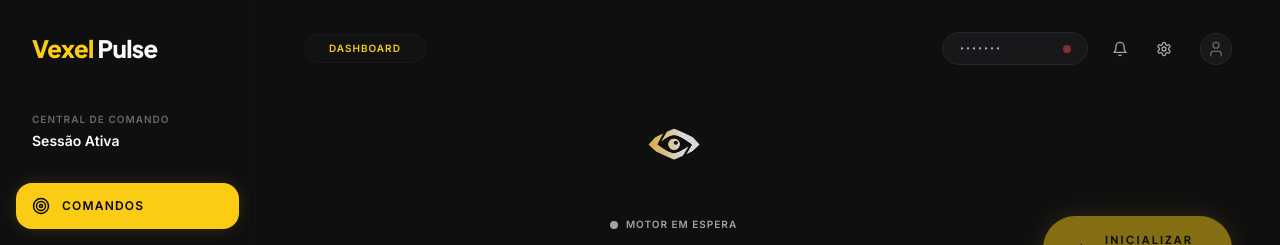
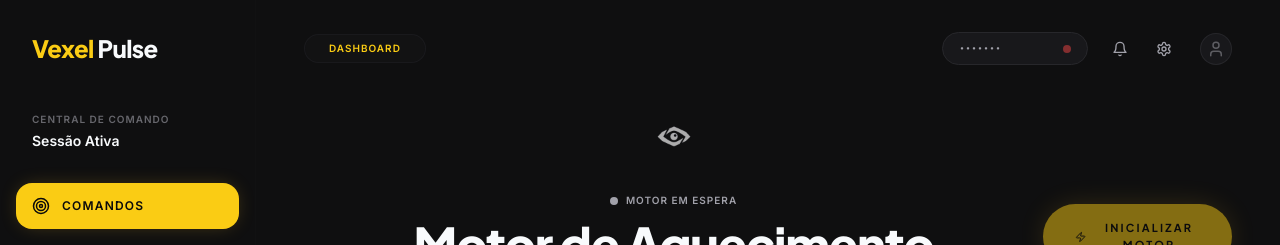
Before and after one commit to jonhnepul16-alt/adspower_manager_v2, a React (Vite) app in the folder frontend/: page / in a window 1280 px wide. Shown: the top 245 px of the page. Built offline with nearby package versions, Linux system fonts and the light colour scheme; no server answers; the HTML template or start-up script is replaced by a standard one.

Commit message:
style: Ajusta tamanho do logo e animação laser apenas no hover

```diff
--- a/frontend/src/index.css
+++ b/frontend/src/index.css
@@ -5,15 +5,6 @@
 @tailwind utilities;
 
 @layer base {
-
-  @keyframes laserSweep {
-    0% { transform: translateX(-100%); }
-    100% { transform: translateX(200%); }
-  }
-
-  .animate-laser {
-    animation: laserSweep 3.5s cubic-bezier(0.4, 0, 0.2, 1) infinite;
-  }
 
   :root {
     --background: 240 5% 6%;      /* #0F0F10 Very dark almost black */
--- a/frontend/src/pages/Index.tsx
+++ b/frontend/src/pages/Index.tsx
@@ -119,10 +119,10 @@ const Index = () => {
         {/* Hero Section */}
         <div className="flex flex-col lg:flex-row justify-between items-start lg:items-center mt-2 mb-8">
           <div className="w-full relative flex flex-col items-center text-center">
-            {/* Logo Centralized Laser Effect */}
-            <div className="relative w-32 h-20 mb-8 bg-black mix-blend-screen overflow-hidden flex items-center justify-center">
-               <img src="/logo.png" alt="Vexel Pulse" className="absolute w-full h-full object-contain filter invert opacity-90 scale-125" />
-               <div className="absolute top-0 left-[-100%] w-[60%] h-full bg-gradient-to-r from-transparent via-amber-400 to-transparent mix-blend-multiply animate-laser skew-x-[-20deg]" />
+            {/* Logo Hover Laser Effect */}
+            <div className="group cursor-pointer relative w-20 h-16 mb-6 bg-black mix-blend-screen overflow-hidden flex items-center justify-center">
+               <img src="/logo.png" alt="Vexel Pulse" className="absolute w-full h-full object-contain filter invert opacity-70 group-hover:opacity-100 transition-opacity duration-700" />
+               <div className="absolute top-0 w-[120%] h-full bg-gradient-to-r from-transparent via-amber-400 to-transparent mix-blend-multiply skew-x-[-20deg] left-[-150%] group-hover:left-[200%] transition-[left] duration-700 ease-out" />
             </div>
 
             <div className="flex items-center justify-center gap-2 mb-3">
```
